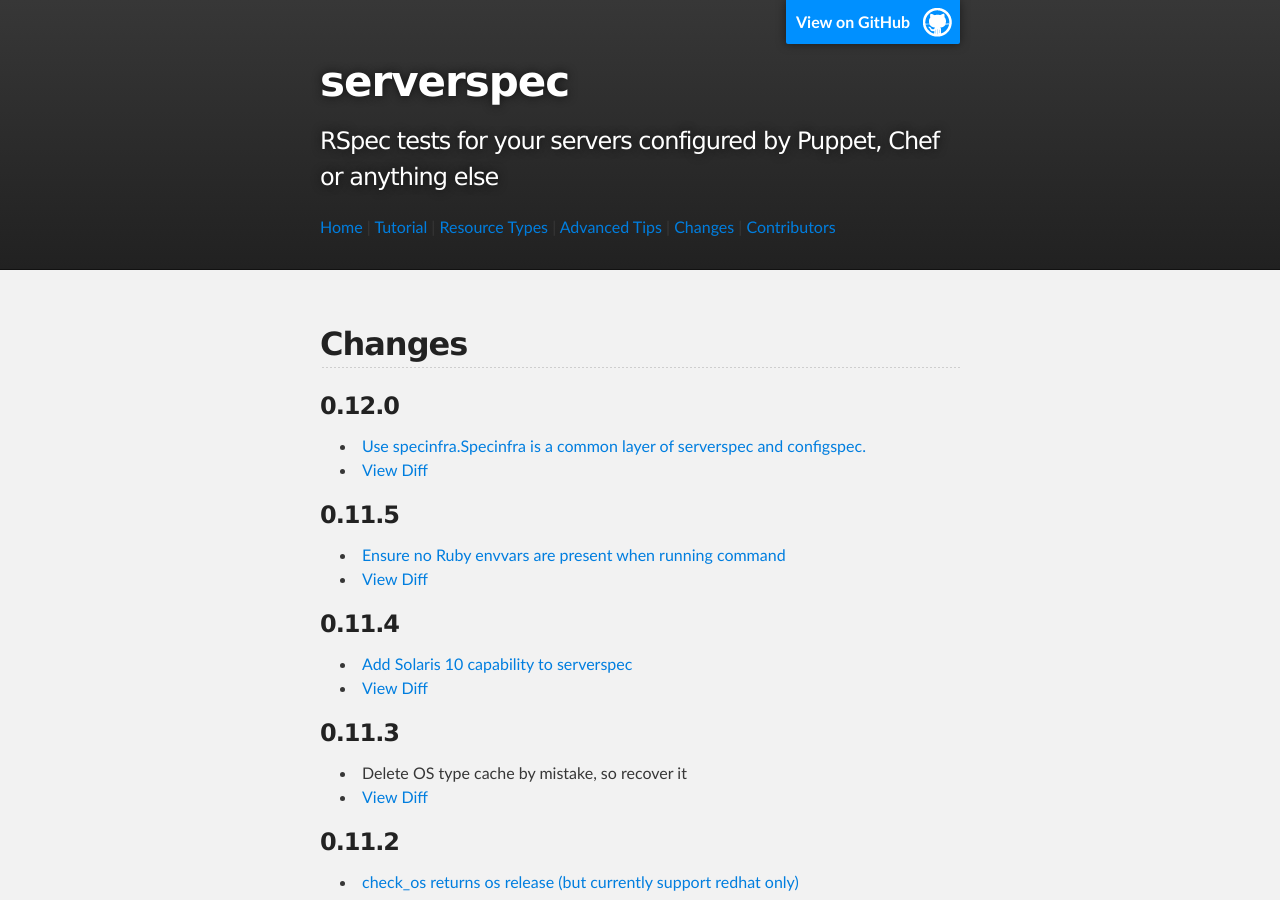
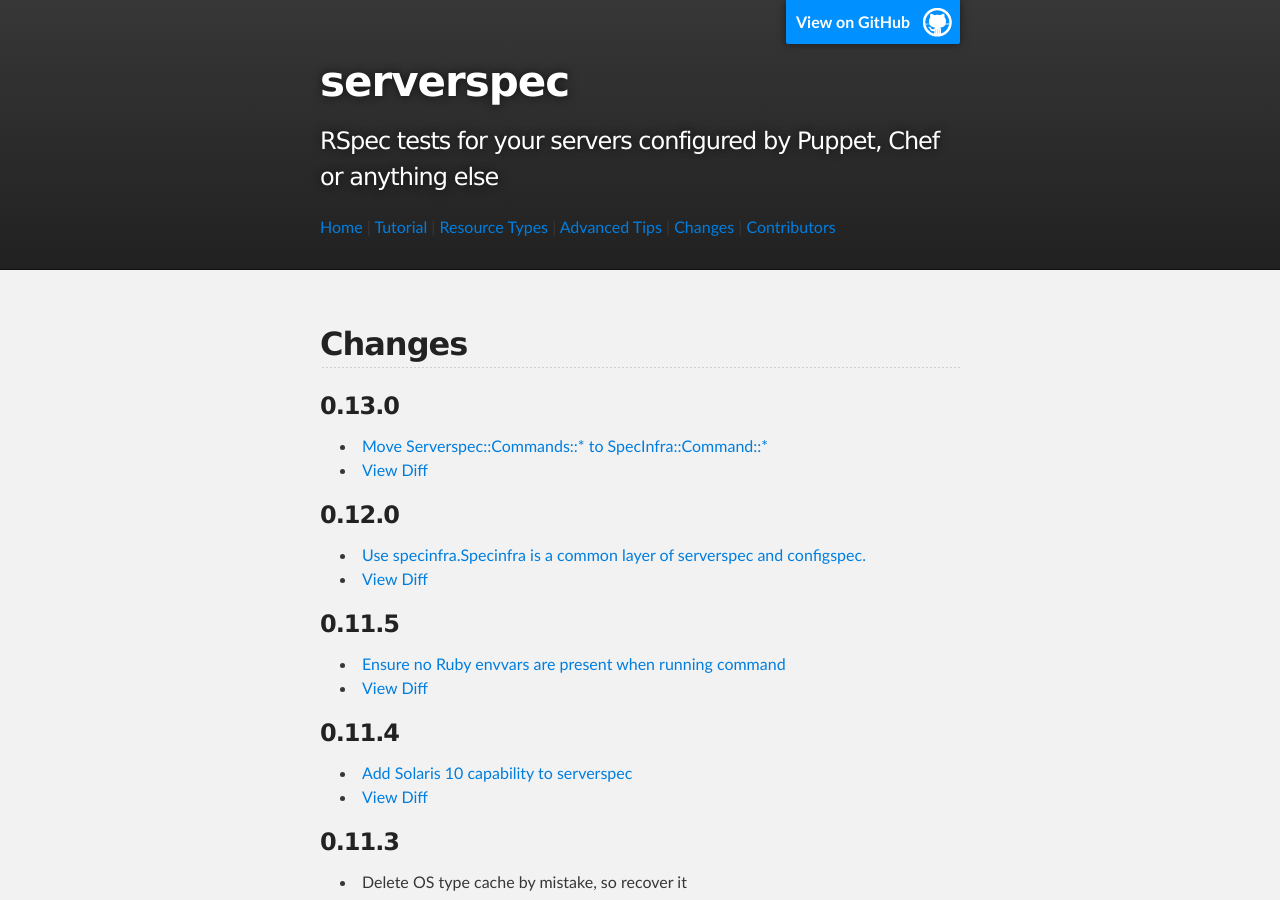
Before and after one commit to serverspec/serverspec.github.io, a Jekyll site: the page built from changes.md, in a window 1280 px wide and 900 px high. Built offline with Jekyll 4.4.1, drawn with Linux system fonts in a browser that asks for light colours; Markdown is read by kramdown in place of the engine named in the settings.

Commit message:
Add changes of v0.13.0

```diff
--- a/changes.md
+++ b/changes.md
@@ -4,6 +4,11 @@ title: Changes
 ---
 
 ## Changes
+
+### 0.13.0
+
+ * [Move Serverspec::Commands::* to SpecInfra::Command::*](https://github.com/serverspec/serverspec/pull/302)
+ * [View Diff](https://github.com/serverspec/serverspec/compare/v0.12.0...v0.13.0)
 
 ### 0.12.0
 
```
